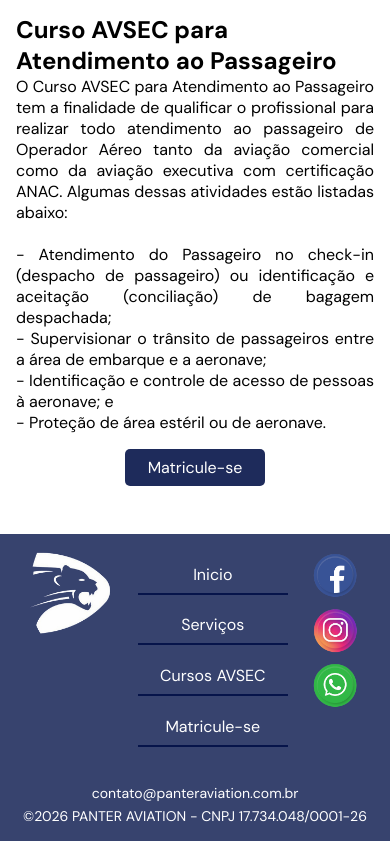
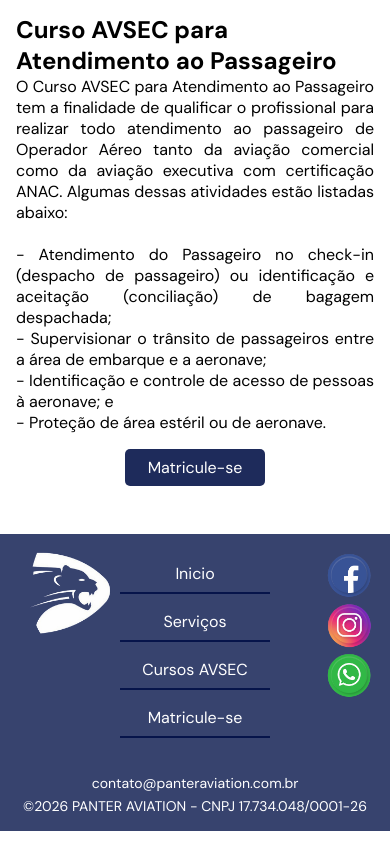
Before and after one commit to samuelmaciel015/panterSite, a website: page public/cursos.html in a window 390 px wide. Shown: the part 4857-5698 px from the top of the page. Drawn offline with Linux system fonts and the light colour scheme.

Commit message:
add more styles to mobile.css

```diff
--- a/public/cursos.html
+++ b/public/cursos.html
@@ -8,6 +8,7 @@
 
     <!--CSS EXTERNO-->
     <link rel="stylesheet" href="styles/base.css">
+    <link rel="stylesheet" href="styles/mobile.css">
     <link rel="stylesheet" href="styles/larger.css">
 
     <!--JS EXTERNO-->
--- a/public/styles/mobile.css
+++ b/public/styles/mobile.css
@@ -1,10 +1,25 @@
 @media screen and (max-width: 470px){
+    .grid-footer {
+        display: grid;
+        grid-template-columns: 1fr 1fr 1fr;
+    }
+
+    .grid-footer div:nth-child(3) {
+        display: flex;
+        flex-direction: column;
+    }
+
     .banner_texto {
         width: 100%;
     }
 
     .banner_texto h1 {
         font-size: 40px;
+    }
+
+    .servico1:hover, .servico2:hover {
+        transform: initial;
+        transition: initial;
     }
 
     form fieldset {
```
Also changed, not shown: public/servicos.html (+1 -0 lines).
